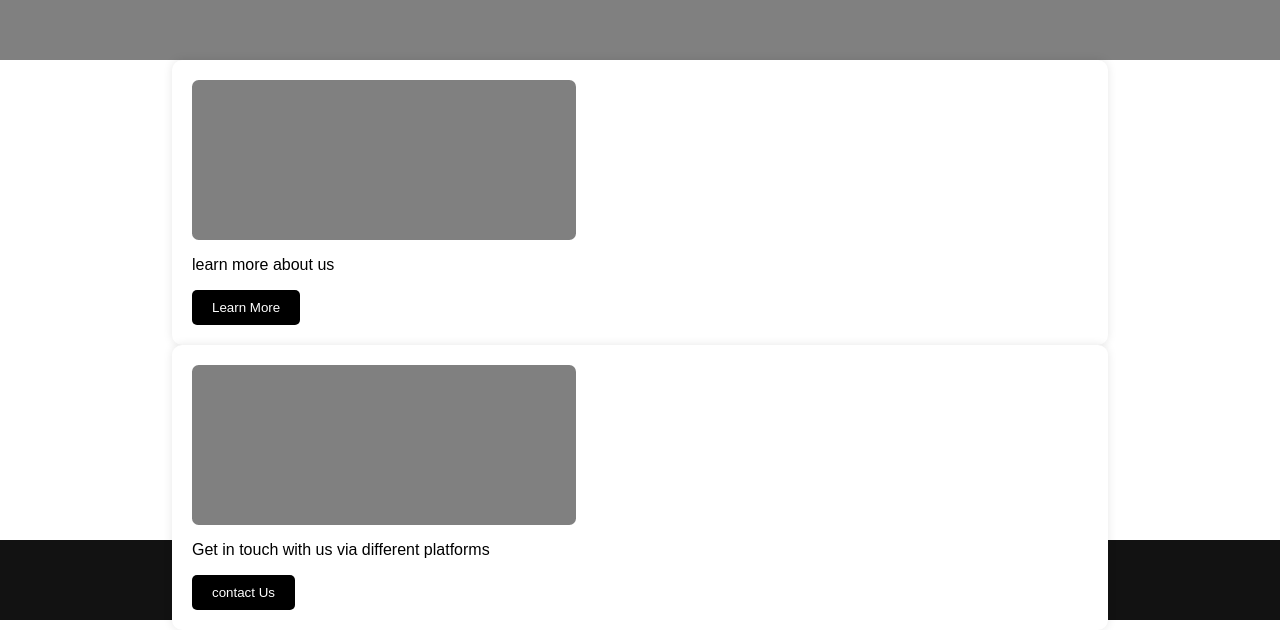
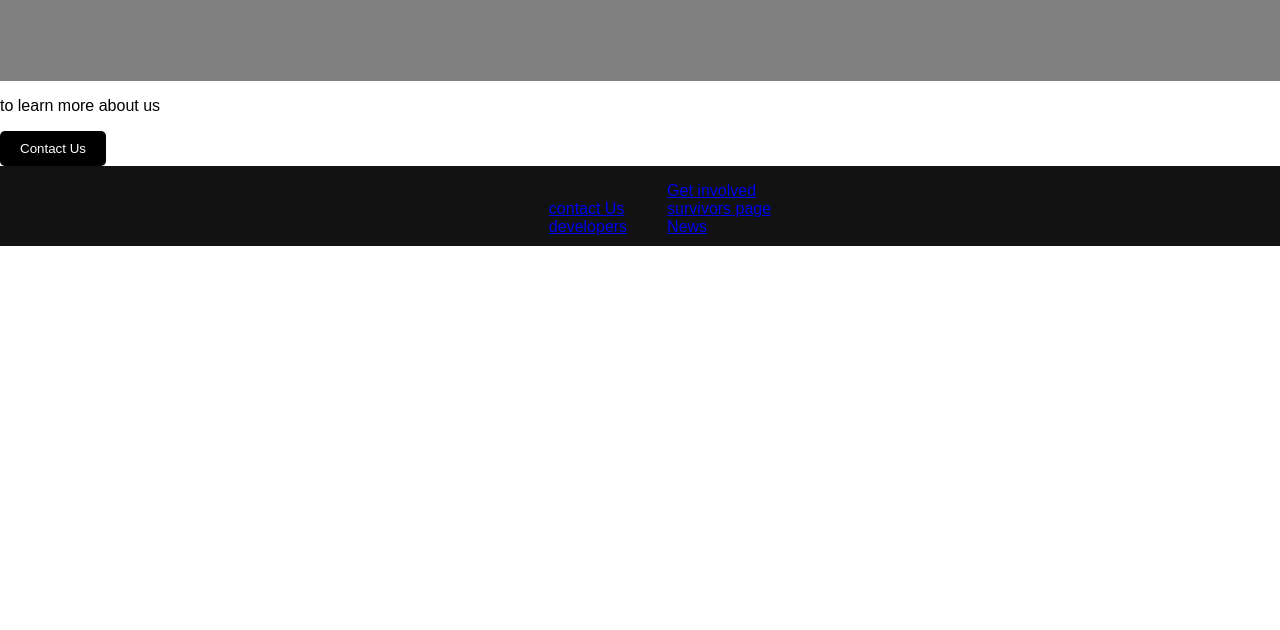
Before and after one commit to SuperninjaX2/hope, a plain HTML site: page index.html in a window 1280 px wide. Shown: the part 1937-2567 px from the top of the page. After the commit the page ends 2183 px from the top, so only its background shows below. Drawn offline with Linux system fonts and the light colour scheme; a script that the page names is missing.

Commit message:
Add files via upload

```diff
--- a/index.html
+++ b/index.html
@@ -11,7 +11,7 @@
   <header class="header">
     <div class="header-items">
       <div class="brand">
-        <img class="logo" src="" alt="logo" />
+        <img class="logo" src="images/logo.jpg" alt="logo" />
       <p class="brand-name">
         WheelsOfHope
       </p>
@@ -20,7 +20,7 @@
   </div>
 
 </header>
-<section class="intro">
+<section id="intro-container" class="intro">
   <div class="intro-text">
     <h1 class="bold-heading">Improving Lives,
       Fostering Diginity
@@ -28,6 +28,7 @@
     <p class="sub-text">
       Advocating for empowerment, dignity, and care for vulnerable individuals affected by gender-based violence, vulnerable children, and the elderly, fostering a society of inclusivity and respect."
     </p>
+    <button class="btn btn-dark" type="submit">Learn more</button>
   </div>
 
   <div class="images">
@@ -67,34 +68,25 @@
 <section class="video">
 
 </section>
-
-<section class="aboutUs">
-  <div class="Card">
-    <div class="pImg">
-
-    </div>
-    <p>
-      learn more about us
-    </p>
-    <button class="button">Learn More
-    </button>
-  </div>
-
-  <div class="Card">
-    <div class="pImg">
-
-    </div>
-    <p>
-      Get in touch with us via different platforms
-    </p>
-    <button class="button">contact Us</button>
-  </div>
-</section>
+<div class="contact-us">
+  <p>
+    to  learn more about
+    us
+  </p>
+  <button class="button btn" type="submit">Contact Us</button>
+</div>
 </main>
 <footer>
-<p>
-@WheelsOfHope
-</p>
+<ul class="listOne">
+<li><a>about Us</a></li>
+<li><a href="#">contact Us</a></li>
+<li><a href="#">developers</a></li>
+</ul>
+<ul class="listTwo">
+<li class=""><a href="#">Get involved</a></li>
+<li><a href="#">survivors page</a></li>
+<li><a href="#">News</a></li>
+</ul>
 </footer>
 </body>
 </html>
```
